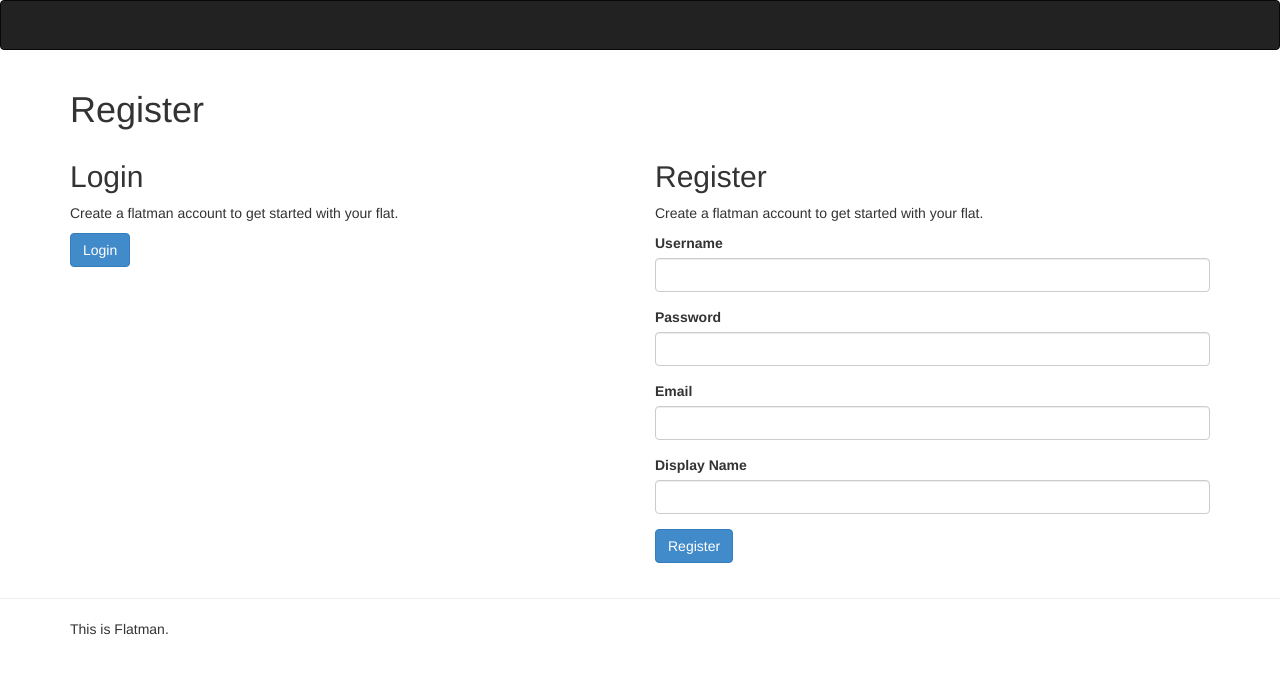
After one commit to opatut/flatman-server, a Flask app: page /register in a window 1280 px wide. The commit adds this page. Shown: the top 674 px of the page. Run offline with Flask 2, Linux system fonts and the light colour scheme; some libraries are stand-ins or nearby versions.

Commit message:
More initial development

```diff
--- a/flatman/__init__.py
+++ b/flatman/__init__.py
@@ -2,7 +2,7 @@ from flask import Flask, Blueprint
 from flask.ext.sqlalchemy import SQLAlchemy
 # from flask.ext.markdown import Markdown
 # from flask.ext.login import LoginManager, current_user
-# from flask.ext.gravatar import Gravatar
+from flask.ext.gravatar import Gravatar
 from flask.ext.script import Manager, Server
 
 app = Flask(__name__)
@@ -11,7 +11,7 @@ manager = Manager(app)
 db = SQLAlchemy(app)
 # markdown = Markdown(app, safe_mode="escape")
 # login_manager = LoginManager(app)
-# gravatar = Gravatar(app, size=48, rating='g', default='identicon', force_default=False, use_ssl=False, base_url=None)
+gravatar = Gravatar(app, size=48, rating='g', default='identicon', force_default=False, use_ssl=False, base_url=None)
 manager.add_command("runserver",  Server(host="0.0.0.0", port=5000))
 
 import flatman.models
--- a/flatman/forms.py
+++ b/flatman/forms.py
@@ -1,9 +1,10 @@
 from flatman import app
+from flask import request
 from flask.ext.wtf import Form
 from wtforms import ValidationError
 from wtforms.fields import TextField, SelectField, BooleanField, HiddenField, FieldList, FormField, RadioField, PasswordField, TextAreaField
 from wtforms.ext.dateutil.fields import DateTimeField
-from wtforms.validators import Required, Length, Regexp, Optional, NoneOf
+from wtforms.validators import Required, Length, Regexp, Optional, NoneOf, Email
 
 # Helper class for multiple forms on one page
 class MultiForm(Form):
@@ -19,3 +20,10 @@ class MultiForm(Form):
     def hidden_tag(self, *args, **kwargs):
         self.form_name.data = self._form_name
         return Form.hidden_tag(self, *args, **kwargs)
+
+
+class RegisterForm(MultiForm):
+    username = TextField("Username", validators=[Required()])
+    password = PasswordField("Password", validators=[Required()])
+    email = TextField("Email", validators=[Required(), Email()])
+    displayname = TextField("Display Name", validators=[Optional()])
--- a/flatman/templates/base.html
+++ b/flatman/templates/base.html
@@ -6,10 +6,12 @@
         <title>flatman</title>
         <meta name="viewport" content="width=device-width, initial-scale=1.0">
 
+        <!-- <link href='http://fonts.googleapis.com/css?family=Noto+Sans' rel='stylesheet' type='text/css'> -->
         <link href="{{ url_for('static', filename='css/main.css') }}" rel="stylesheet" media="screen">
         <link href="{{ url_for('static', filename='css/bootstrap.css') }}" rel="stylesheet" media="screen">
-        <link href="{{ url_for('static', filename='css/bootstrap-theme.css') }}" rel="stylesheet" media="screen">
+        <!-- <link href="{{ url_for('static', filename='css/bootstrap-theme.css') }}" rel="stylesheet" media="screen"> -->
         <link rel="stylesheet" href="{{ url_for('static', filename='css/font-awesome.css') }}" media="screen">
+        <link href="{{ url_for('static', filename='css/main.css') }}" rel="stylesheet" media="screen">
         {% block head %}{% endblock %}
     </head>
 
--- /dev/null
+++ b/flatman/templates/register.html
@@ -0,0 +1,56 @@
+{% extends "base.html" %}
+
+{% block content %}
+    <h1>Register</h1>
+
+    <div class="row">
+        <div class="col-md-6">
+            <form method="POST" class="nostyled-form">
+                <div class="form-title">
+                    <h2>Login</h2>
+                    <p>Create a flatman account to get started with your flat.</p>
+                </div>
+                <div class="form-controls">
+                </div>
+                <div class="form-actions">
+                    <div class="form-group">
+                        <input type="submit" class="btn btn-primary btn-normal" value="Login" />
+                    </div>
+                </div>
+            </form>
+        </div>
+        <div class="col-md-6">
+            <form method="POST" class="nostyled-form">
+                {{ form.hidden_tag() }}
+                {{ form_errors(form) }}
+                <div class="form-title">
+                    <h2>Register</h2>
+                    <p>Create a flatman account to get started with your flat.</p>
+                </div>
+                <div class="form-controls">
+                    <div class="form-group">
+                        {{ form.username.label }}
+                        {{ form.username(class="form-control") }}
+                    </div>
+                    <div class="form-group">
+                        {{ form.password.label }}
+                        {{ form.password(class="form-control") }}
+                    </div>
+                    <div class="form-group">
+                        {{ form.email.label }}
+                        {{ form.email(class="form-control") }}
+                    </div>
+                    <div class="form-group">
+                        {{ form.displayname.label }}
+                        {{ form.displayname(class="form-control") }}
+                    </div>
+                </div>
+                <div class="form-actions">
+                    <div class="form-group">
+                        <input type="submit" class="btn btn-primary btn-normal" value="Register" />
+                    </div>
+                </div>
+            </form>
+        </div>
+    </div>
+{% endblock %}
--- a/flatman/views.py
+++ b/flatman/views.py
@@ -1,6 +1,24 @@
 from flatman import app
 from flatman.api.views import *
+from flatman.forms import *
+
+from flask import request
+from flatman.models import User
 
 @app.route("/")
 def index():
     return render_template("index.html")
+
+@app.route("/register", methods=("POST", "GET"))
+def register():
+    form = RegisterForm()
+    if form.validate_on_submit():
+        user = User()
+        form.populate_obj(user)
+        user.password = User.generate_password(User.password)
+        db.session.add(user)
+        db.session.commit()
+        flash("Welcome to flatman, %s!" % user.displayname, "success")
+        return redirect(url_for("index"))
+
+    return render_template("register.html", form=form)
```
Also changed, not shown: flatman/api/views.py (+39 -1 lines), flatman/models.py (+20 -2 lines), flatman/static/css/main.css (added, +48 -0 lines).
